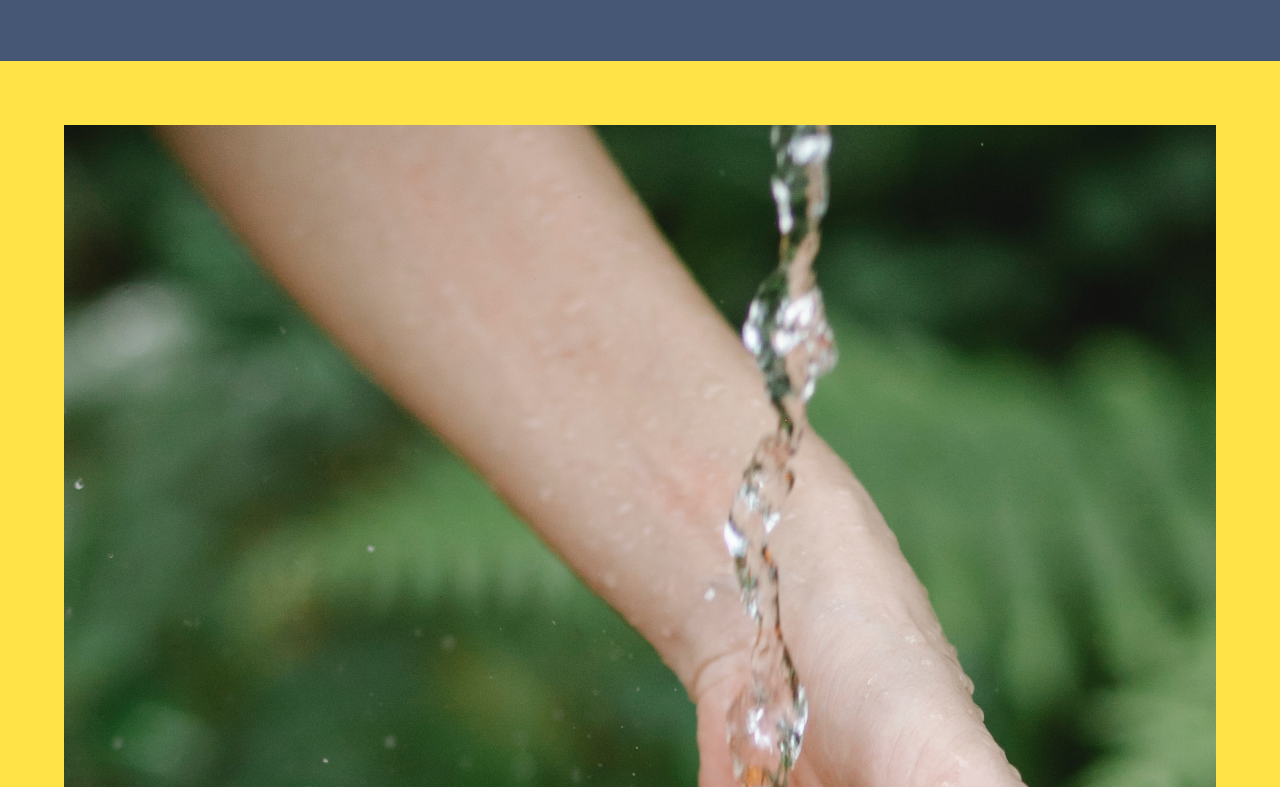
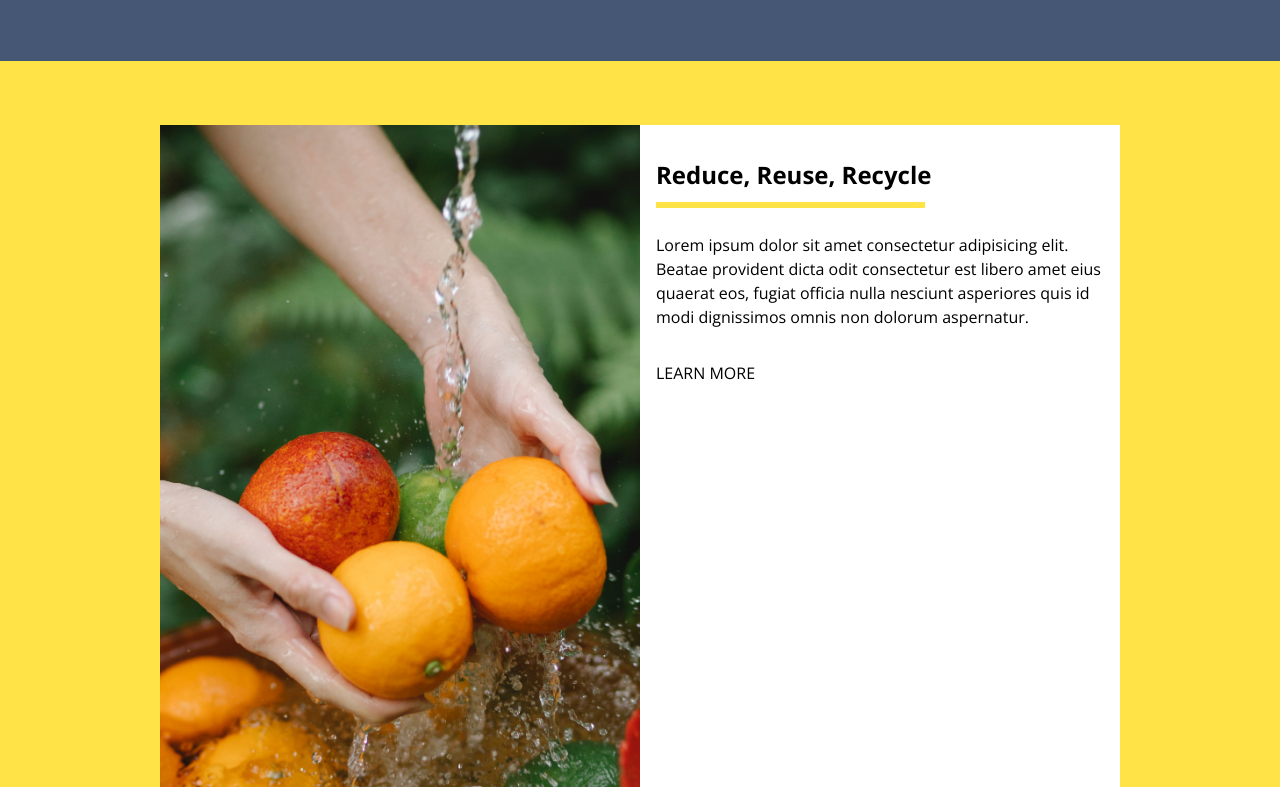
Before and after one commit to andrewrey/layout4, a website: page index.html in a window 1280 px wide. Shown: the part 1349-2136 px from the top of the page. Drawn offline with nearby package versions, Linux system fonts and the light colour scheme; grey boxes are pictures that could not be loaded.

Commit message:
working on grid for desktop

```diff
--- a/scss/layout/_main.scss
+++ b/scss/layout/_main.scss
@@ -205,6 +205,7 @@
 
 .grid__wrap {
   display: grid;
+  width: 75%;
   grid-template-columns: 1fr;
   grid-template-areas:
     "img1"
@@ -212,6 +213,20 @@
     "img2"
     "info"
     "img3";
+  @include abstracts.mq(750px) {
+    grid-template-columns: 1fr 1fr;
+    grid-template-areas:
+      "img2 img2"
+      "img1 list"
+      "info info"
+      "img3 img3";
+  }
+  @include abstracts.mq(1000px) {
+    grid-template-columns: 1fr 1fr 1fr 1fr;
+    grid-template-areas:
+      "img1 img1 info info"
+      "img3 list img2 img2";
+  }
 }
 .three {
   background-color: abstracts.$mYellow;
```
Also changed, not shown: css/main.css, 1 other file.
